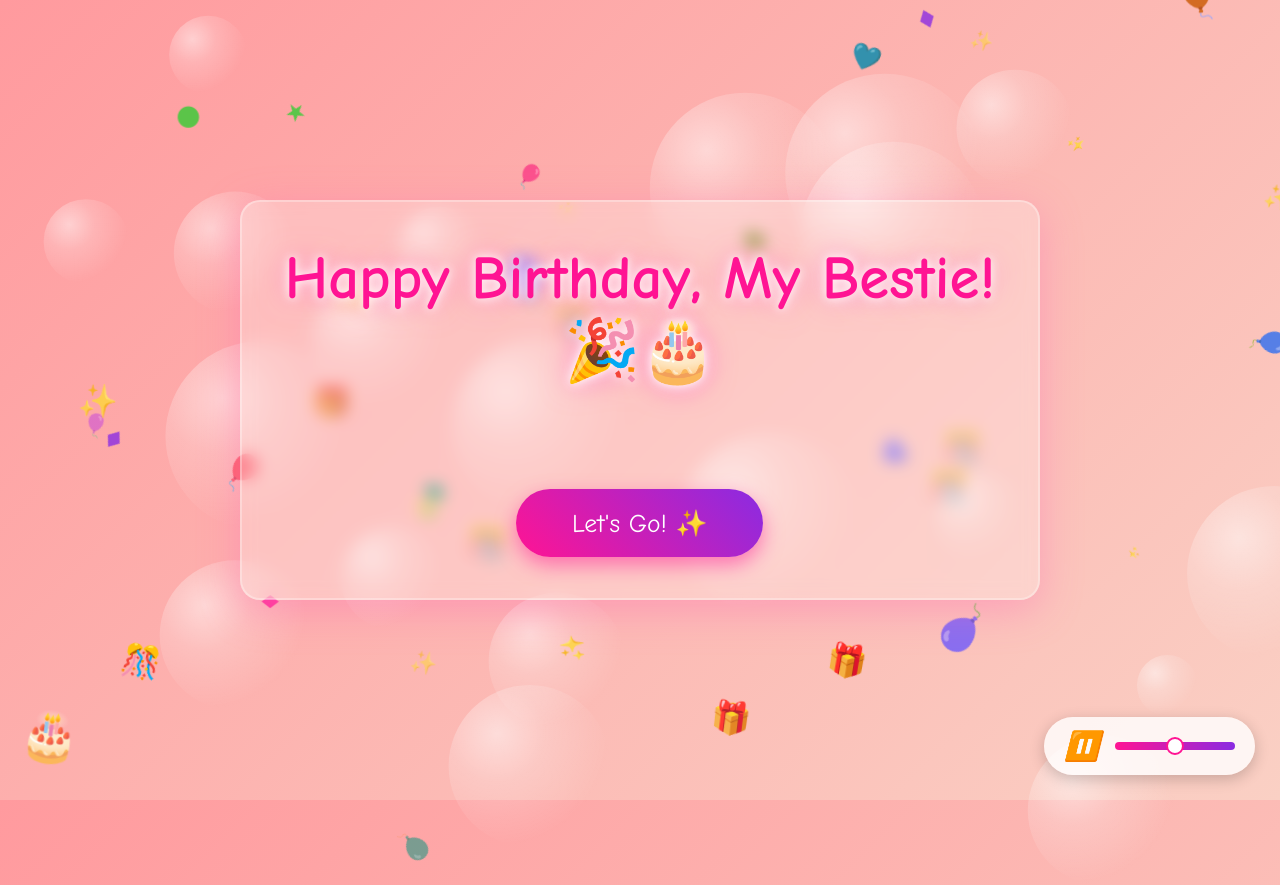
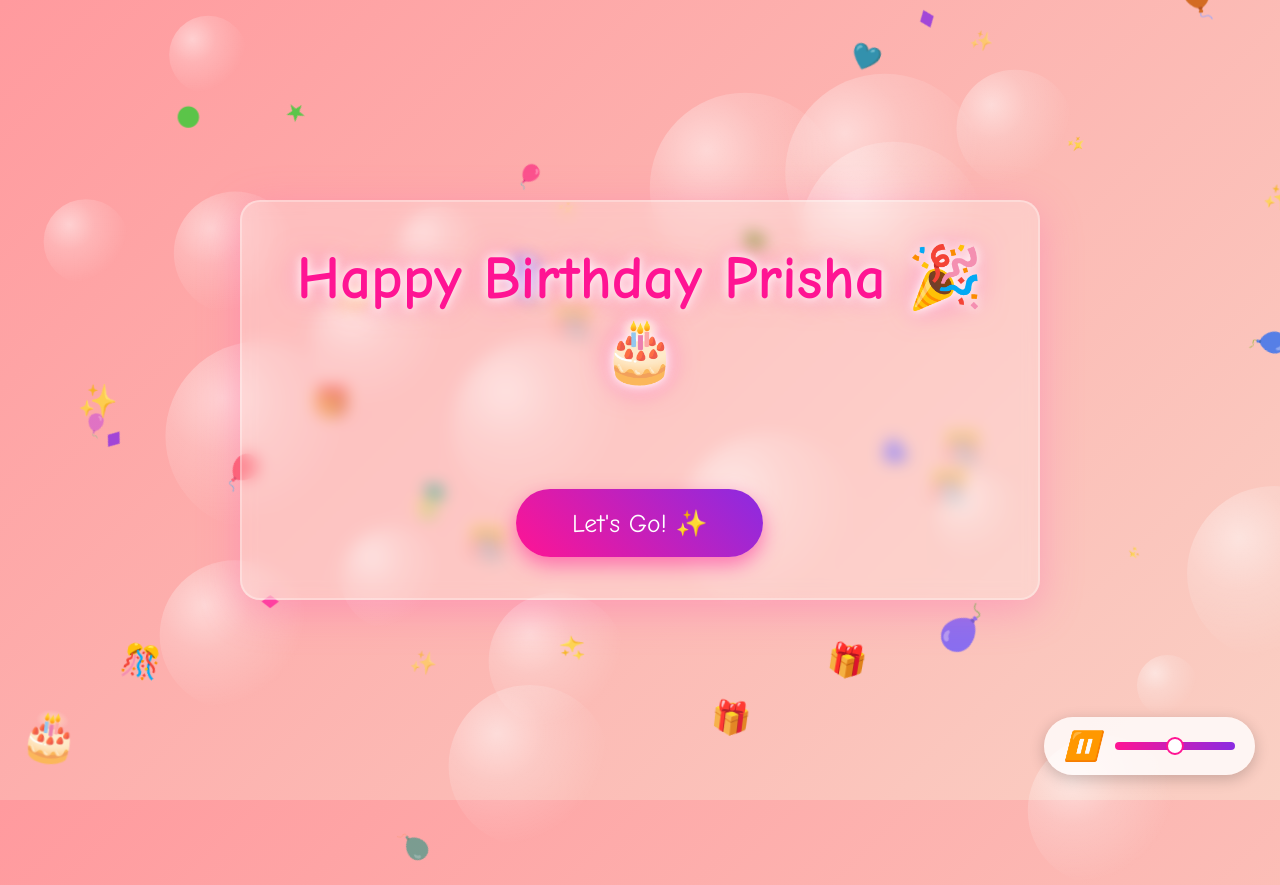
Before and after one commit to shubham09-gif/happy, a plain HTML site: page project1/index.html in a window 1280 px wide. Shown: the top 885 px of the page. Drawn offline with nearby package versions, Linux system fonts and the light colour scheme.

Commit message:
Update index.html

```diff
--- a/project1/index.html
+++ b/project1/index.html
@@ -3,7 +3,7 @@
 <head>
     <meta charset="UTF-8">
     <meta name="viewport" content="width=device-width, initial-scale=1.0">
-    <title>Happy Birthday Bestie!</title>
+    <title>Happy Birthday Bhen!</title>
     <link rel="stylesheet" href="styles.css">
 </head>
 <body>
@@ -13,7 +13,7 @@
     </div>
 
     <div class="container">
-        <h1>Happy Birthday, My Bestie! 🎉🎂</h1>
+        <h1>Happy Birthday Prisha 🎉🎂</h1>
         <div class="typewriter-container">
             <div class="subtitle typewriter-text">
                 Hey Bestie! Ready for your special surprise? Click to continue!
```
